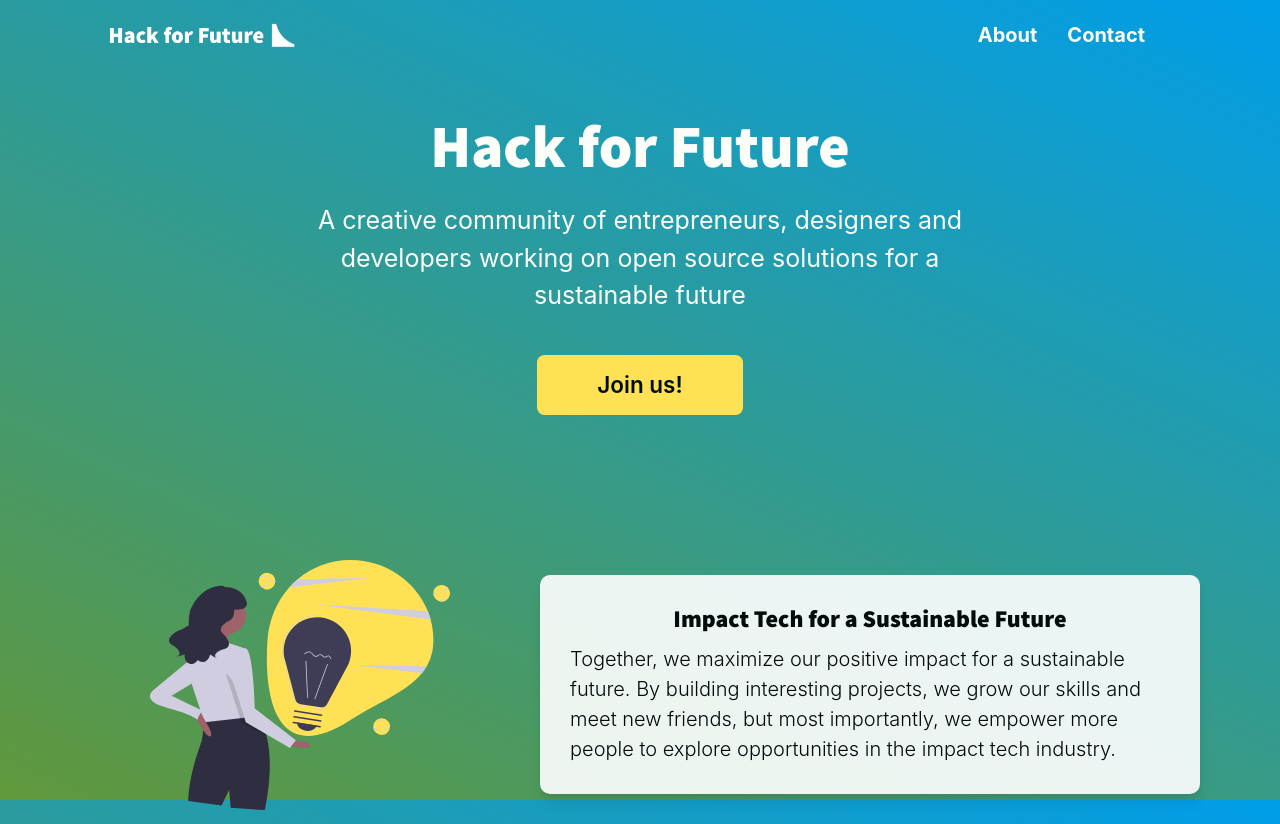
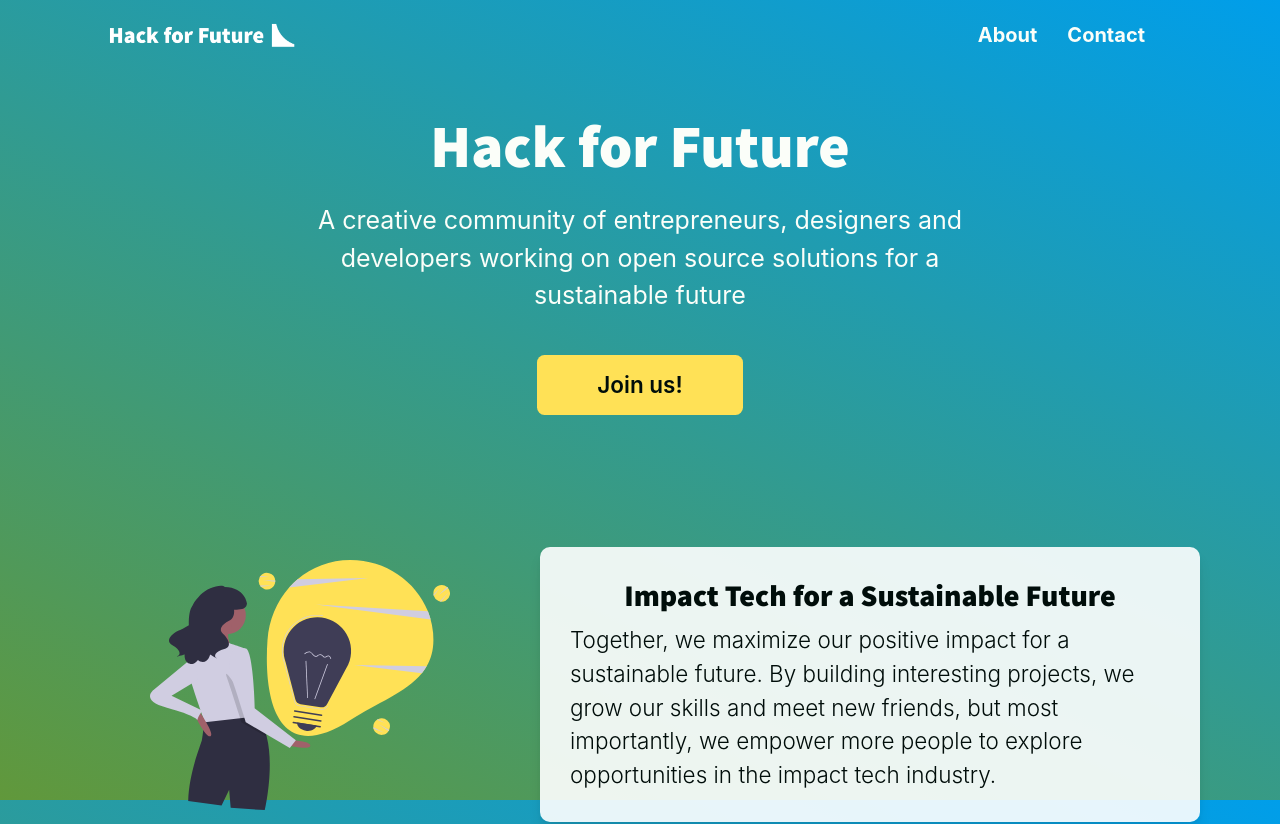
Before and after one commit to Greenheart/hackforfuture.org, a Next.js app: page / in a window 1280 px wide. Shown: the top 824 px of the page. Built offline with nearby package versions, Linux system fonts and the light colour scheme.

Commit message:
Improve intro section

```diff
--- a/components/IntroSection.tsx
+++ b/components/IntroSection.tsx
@@ -49,7 +49,7 @@ const IntroSection: FC<IntroSectionProps> = ({
             />
         </Box>
         <Card
-            mx={[0, 6, 0]}
+            mx={[0, 4, 0]}
             display="grid"
             gridTemplateColumns="1fr"
             gridTemplateRows="min-content min-content"
@@ -57,13 +57,13 @@ const IntroSection: FC<IntroSectionProps> = ({
         >
             <Heading
                 as="h2"
-                fontSize={[20, null, 24]}
-                mb="2"
+                fontSize={['md', 'lg', 'null', 'xl', '2xl']}
+                mb={[2, 2]}
                 textAlign="center"
             >
                 {heading}
             </Heading>
-            <Box fontSize={[18, null, 20]} textAlign={textAlign}>
+            <Box fontSize={['md', null, null, 'lg']} textAlign={textAlign}>
                 {content}
             </Box>
         </Card>
```
